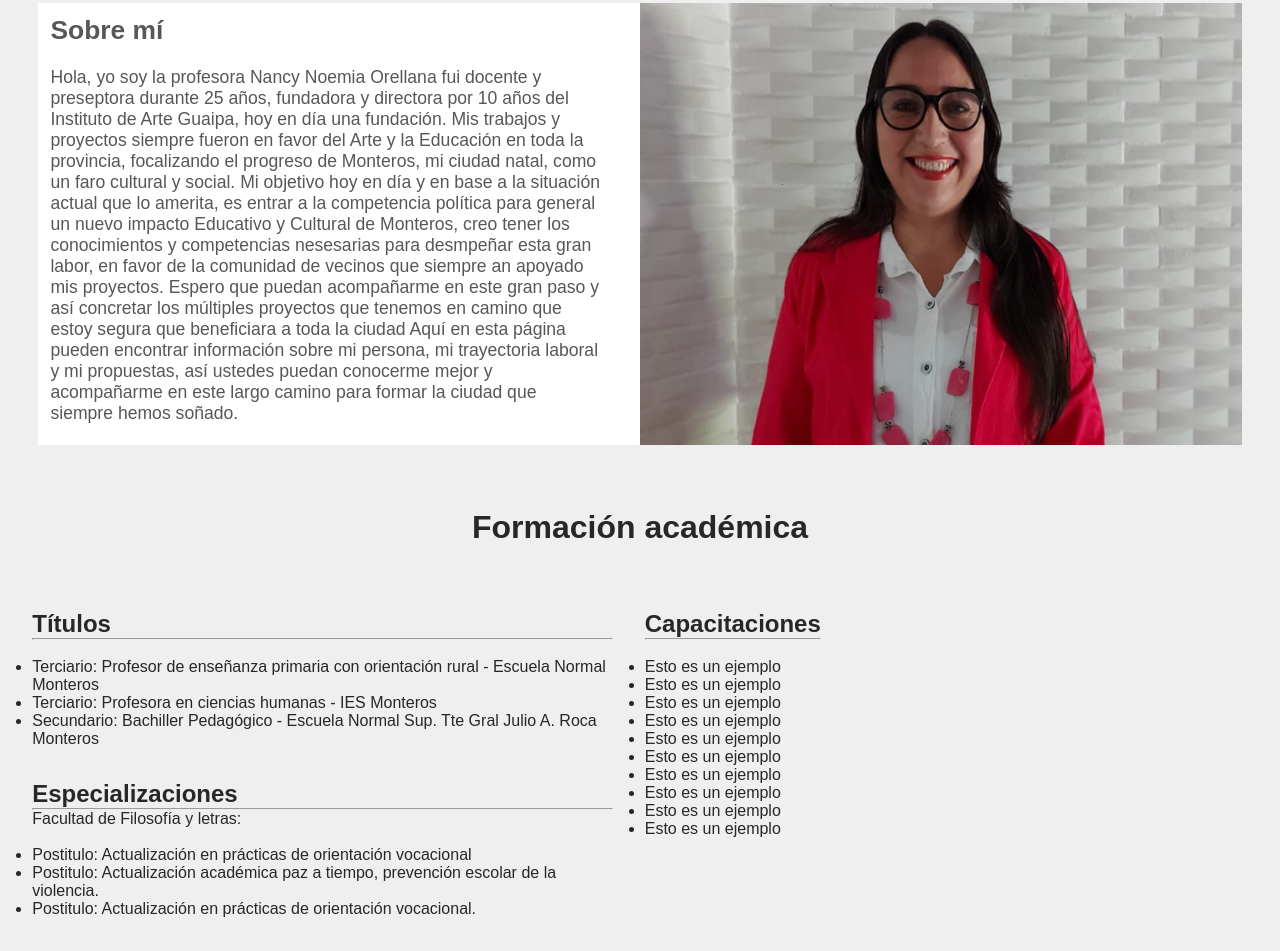
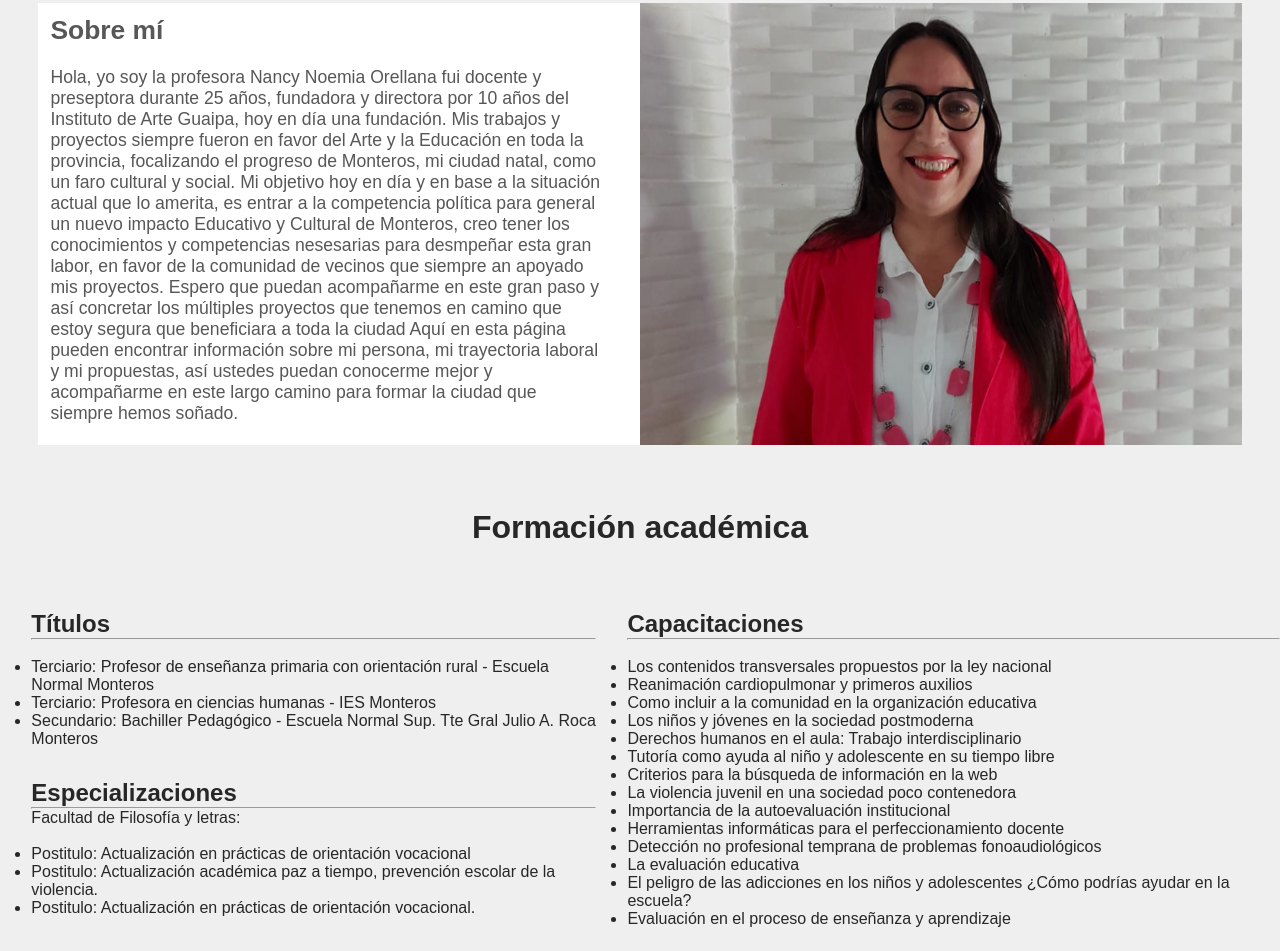
Before and after one commit to Lucasybanez/lucasybanez.github.io, a plain HTML site: page index.html in a window 1280 px wide. Shown: the part 861-1812 px from the top of the page. Drawn offline with Linux system fonts and the light colour scheme.

Commit message:
Capacitaciones
Se agregaron las capacitaciones

```diff
--- a/index.html
+++ b/index.html
@@ -80,34 +80,46 @@
                 <h2>Capacitaciones</h2> <hr> <br>
                 <ul>
                     <li>
-                        <p>Esto es un ejemplo</p>
+                        <p>Los contenidos transversales propuestos por la ley nacional</p>
                     </li>
                     <li>
-                        <p>Esto es un ejemplo</p>
+                        <p>Reanimación cardiopulmonar y primeros auxilios</p>
                     </li>
                     <li>
-                        <p>Esto es un ejemplo</p>
+                        <p>Como incluir a la comunidad en la organización educativa</p>
                     </li>
                     <li>
-                        <p>Esto es un ejemplo</p>
+                        <p>Los niños y jóvenes en la sociedad postmoderna</p>
                     </li>
                     <li>
-                        <p>Esto es un ejemplo</p>
+                        <p>Derechos humanos en el aula: Trabajo interdisciplinario</p>
                     </li>
                     <li>
-                        <p>Esto es un ejemplo</p>
+                        <p>Tutoría como ayuda al niño y adolescente en su tiempo libre</p>
                     </li>
                     <li>
-                        <p>Esto es un ejemplo</p>
+                        <p>Criterios para la búsqueda de información en la web</p>
                     </li>
                     <li>
-                        <p>Esto es un ejemplo</p>
+                        <p>La violencia juvenil en una sociedad poco contenedora</p>
                     </li>
                     <li>
-                        <p>Esto es un ejemplo</p>
+                        <p>Importancia de la autoevaluación institucional</p>
                     </li>
                     <li>
-                        <p>Esto es un ejemplo</p>
+                        <p>Herramientas informáticas para el perfeccionamiento docente</p>
+                    </li>
+                    <li>
+                        <p>Detección no profesional temprana de problemas fonoaudiológicos</p>
+                    </li>
+                    <li>
+                        <p>La evaluación educativa</p>
+                    </li>
+                    <li>
+                        <p>El peligro de las adicciones en los niños y adolescentes ¿Cómo podrías ayudar en la escuela?</p>
+                    </li>
+                    <li>
+                        <p>Evaluación en el proceso de enseñanza y aprendizaje</p>
                     </li>
                 </ul>
             </div>
```
